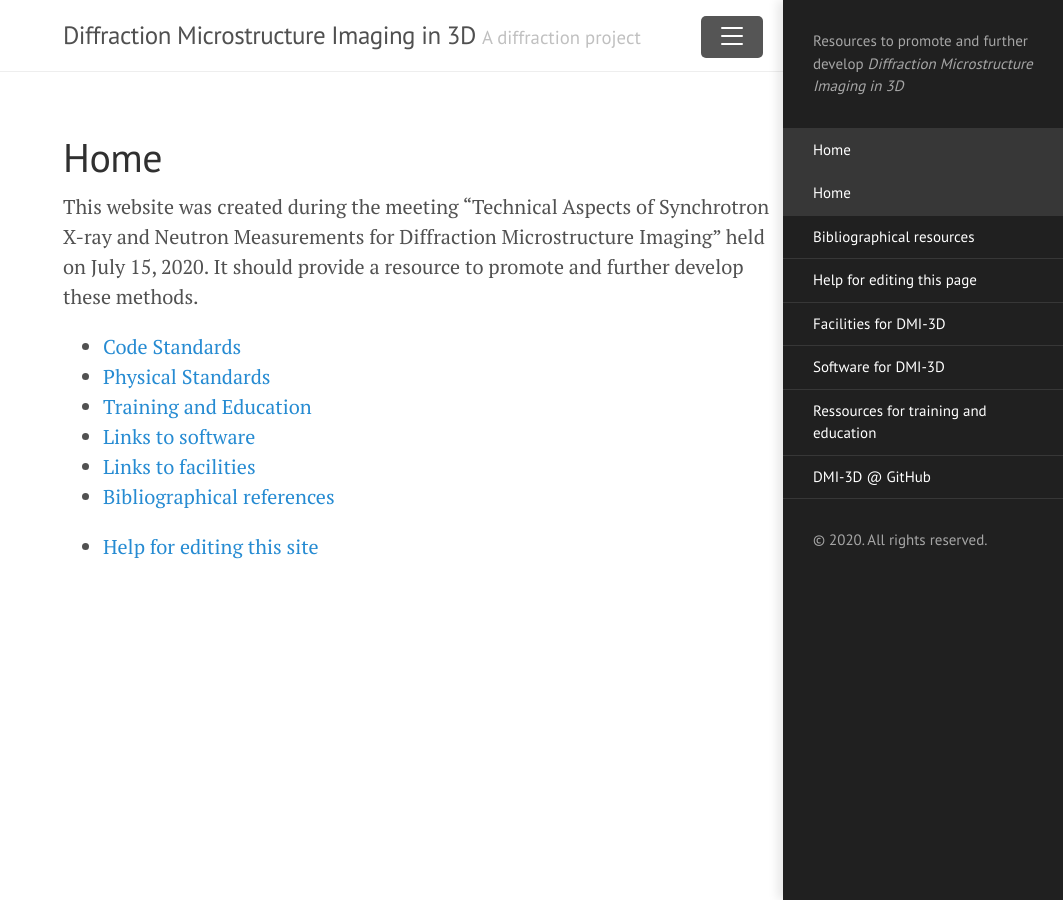
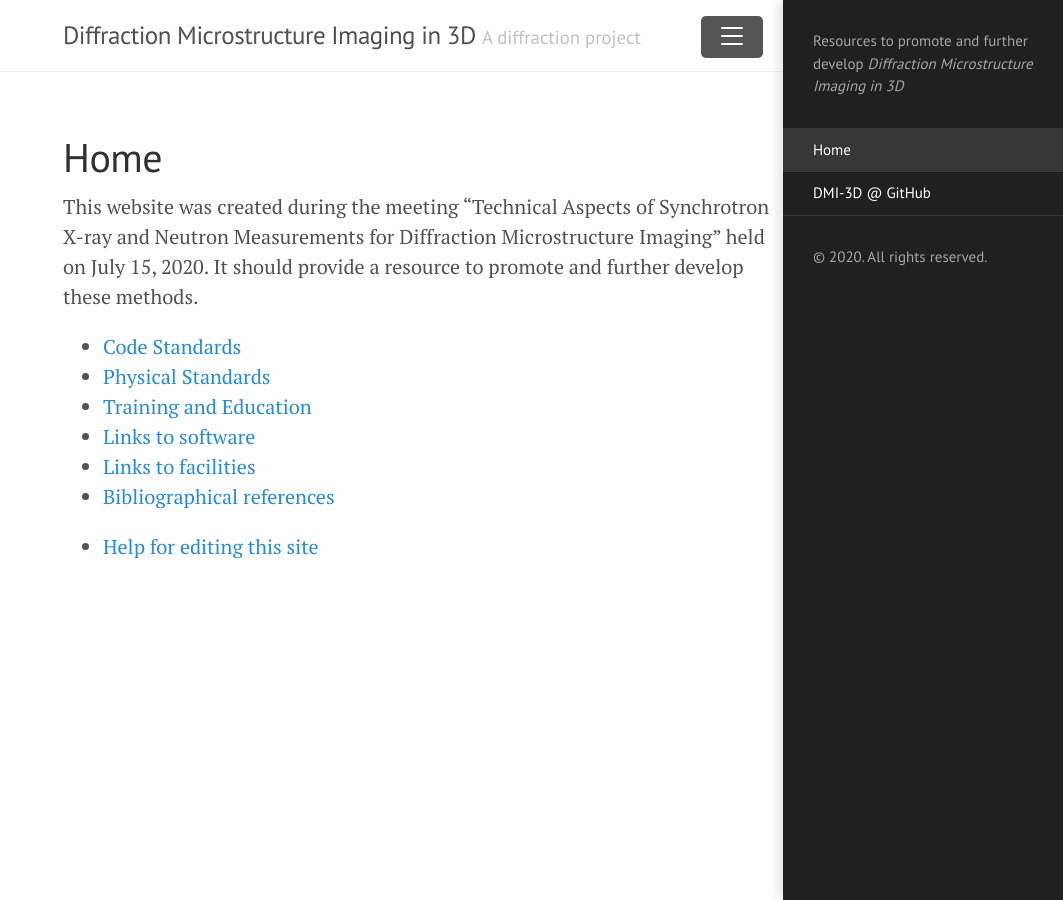
Before and after one commit to dmi-3D/dmi-3D.github.io, a Jekyll site: the page built from index.md, in a window 1280 px wide. Shown: the whole page, without its empty margins (217-1280 px from the left). Built offline with Jekyll 4.4.1, drawn with Linux system fonts in a browser that asks for light colours.

Commit message:
Avoid double "Home" in navigation

```diff
--- a/_includes/sidebar.html
+++ b/_includes/sidebar.html
@@ -20,8 +20,10 @@
     {% for node in pages_list %}
       {% if node.title != null %}
         {% if node.layout == "page" %}
+	 {% if page.title != "Home" %}
           <a class="sidebar-nav-item{% if page.url == node.url %} active{% endif %}" href="{{ node.url | absolute_url }}">{{ node.title }}</a>
-        {% endif %}
+            {% endif %}
+	  {% endif %}
       {% endif %}
     {% endfor %}
 
```
